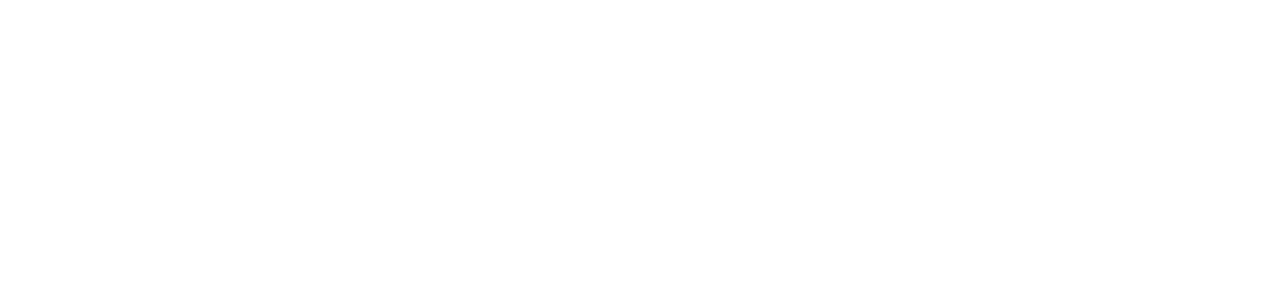
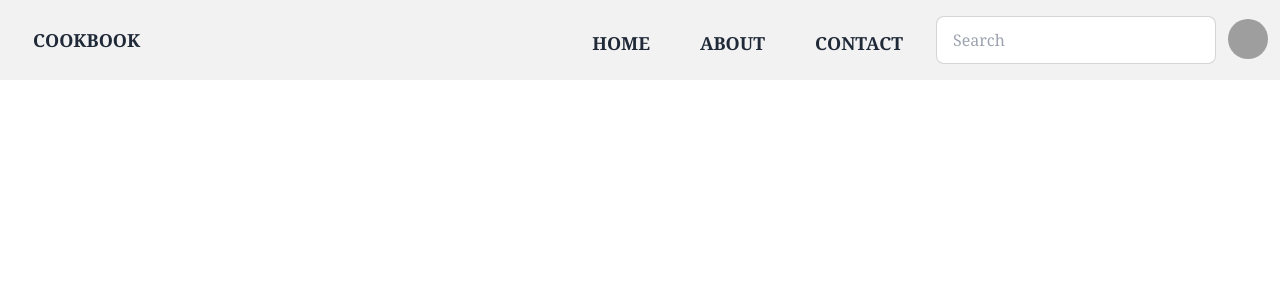
Before and after one commit to jonathanjjolsen/cookOfBook, a React app in the folder client/: page /Home in a window 1280 px wide. Before the commit this address had no page. Shown: the top 300 px of the page. Built offline with nearby package versions, Linux system fonts and the light colour scheme; grey boxes are pictures that could not be loaded; the HTML template or start-up script is replaced by a standard one.

Commit message:
NavBar Elements for HomePage Created

```diff
--- a/client/src/App.jsx
+++ b/client/src/App.jsx
@@ -1,6 +1,7 @@
 import React from 'react';
 import { BrowserRouter as Router, Routes, Route} from 'react-router-dom';
 
+import LandingPage from './pages/LandingPage';
 import Home from './pages/Home';
 
 function App() {
@@ -8,7 +9,8 @@
     <Router>
 
       <Routes>
-        <Route path="/" element={<Home />} />
+        <Route path="/" element={<LandingPage />} />
+        <Route path="/Home" element={<Home />} />
       </Routes>
 
     </Router>
--- /dev/null
+++ b/client/src/components/Nav.jsx
@@ -0,0 +1,42 @@
+import React from "react";
+import { Link } from "react-router-dom";
+
+
+export default function Nav() {
+    return (
+        <div id='navbar'className="navbar bg-base-200">
+            <div className="flex-1">
+                <Link className="btn btn-ghost btn-lg text-6xl">CookBook</Link>
+            </div>
+            <div>
+                <ul className="menu menu-ghost menu-lg menu-horizontal rounded-box">
+                    <li><Link to="/Home" className="btn btn-ghost">Home</Link></li>
+                    <li><Link to="/About" className="btn btn-ghost">About</Link></li>
+                    <li><Link to="/Contact" className="btn btn-ghost">Contact</Link></li>
+                </ul>
+            </div>
+            <div className="flex-none gap-2">
+                <div className="form-control">
+                    <input type="text" placeholder="Search" className="input input-bordered w-24 md:w-auto" />
+                </div>
+                <div className="dropdown dropdown-end">
+                    <label tabIndex={0} className="btn btn-ghost btn-circle avatar">
+                        <div className="w-10 rounded-full">
+                            <img src="/images/stock/photo-1534528741775-53994a69daeb.jpg" />
+                        </div>
+                    </label>
+                    <ul tabIndex={0} className="mt-3 z-[1] p-2 shadow menu menu-sm dropdown-content bg-base-100 rounded-box w-52">
+                        <li>
+                            <a className="justify-between">
+                                Profile
+                                <span className="badge">New</span>
+                            </a>
+                        </li>
+                        <li><a>Settings</a></li>
+                        <li><a>Logout</a></li>
+                    </ul>
+                </div>
+            </div>
+        </div>
+    )
+};
--- a/client/src/index.css
+++ b/client/src/index.css
@@ -14,9 +14,13 @@
     font-family: Georgia, 'Times New Roman', Times, serif;
 }
 
+body {
+    background-color: #F5F5F5;
+}
 
 
-/* Home */
+
+/* Landing */
 #wholePage {
     min-height: 100vh;
     background-image: url('./assets/Background.jpg');
@@ -51,6 +55,20 @@
 }
 
 
+/* Navbar */
+
+.navbar {
+    display: flex;
+    justify-content: space-between;
+}
+
+#navtitle {
+    color: black;
+    font-size: 50px;
+}
+
+
+
 
 /* Animations */
 @keyframes fadeInAnimation {
--- a/client/src/pages/Home.jsx
+++ b/client/src/pages/Home.jsx
@@ -1,14 +1,12 @@
-import '../index.css';
+import React from 'react';
+import Nav from '../components/Nav.jsx';
 
 const Home = () => {
     return (
-        <div id='wholePage'>
-            <div id='titleContainer'>
-                <h1 id='title'>Cook&nbsp;Book</h1>
-                <button className='btn btn-wide'>Continue to Full Site</button>
-            </div>
+        <div>
+            <Nav />
         </div>
     )
-}
+};
 
 export default Home;
--- /dev/null
+++ b/client/src/pages/LandingPage.jsx
@@ -0,0 +1,16 @@
+import React from 'react';
+import { Link } from 'react-router-dom';
+import '../index.css';
+
+const Home = () => {
+    return (
+        <div id='wholePage'>
+            <div id='titleContainer'>
+                <h1 id='title'>Cook&nbsp;Book</h1>
+                <Link className='btn btn-wide ' to={'/Home'}>Continue to Full Site</Link>
+            </div>
+        </div>
+    )
+}
+
+export default Home;
--- a/client/tailwind.config.js
+++ b/client/tailwind.config.js
@@ -4,5 +4,7 @@
 
     daisyui: {
       themes: [],
+      base: false,
+      darkTheme: "light",
     },
   };
```
Also changed, not shown: client/src/assets/AVI.jpg (added), 1 other file (tests, documents, lock files or other folders).
